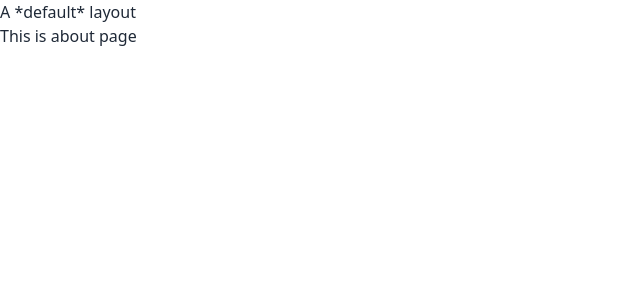
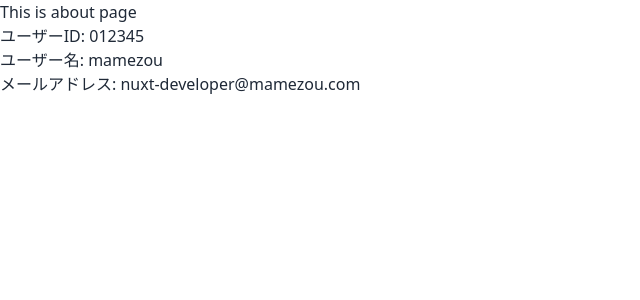
Before and after one commit to hiroshi-iwashita/practice_nuxt3, a Nuxt app in the folder src/: page /about in a window 1280 px wide. Shown: the top 300 px of the page, without its empty margins (0-640 px from the left). Built offline with nearby package versions, Linux system fonts and the light colour scheme.

Commit message:
useStateをグローバル関数として利用

```diff
--- /dev/null
+++ b/src/composables/states.ts
@@ -0,0 +1,11 @@
+export const useLoginUser = () =>
+  useState<{ id: string; name: string; mail: string }>("login-user", () => {
+    console.log("retrieving user info...");
+    return {
+      id: "012345",
+      name: "mamezou",
+      mail: "nuxt-developer@mamezou.com",
+    };
+});
+
+export const useColor = () => useState<string>('color', () => 'pink')
--- a/src/pages/about.vue
+++ b/src/pages/about.vue
@@ -1,5 +1,17 @@
 <template>
     <div>
-        This is about page
+        <div>
+            This is about page
+        </div>
+        <p>ユーザーID: {{ user.id }}</p>
+        <p>ユーザー名: {{ user.name }}</p>
+        <p>メールアドレス: {{ user.mail }}</p>
     </div>
 </template>
+
+<script lang="ts" setup>
+    definePageMeta({
+        layout: false,
+    });
+    const user = useLoginUser();
+</script>
```
